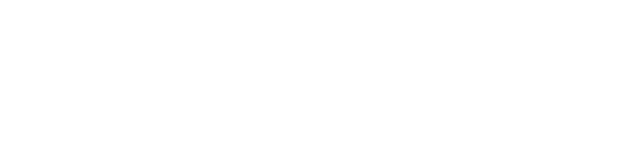
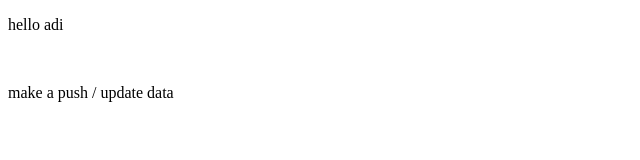
Before and after one commit to sunshine25txt/myself-details, a plain HTML site: page index.html in a window 1280 px wide. Shown: the whole page, without its empty margins (0-640 px from the left). Drawn offline with Linux system fonts and the light colour scheme.

Commit message:
html index update

```diff
--- a/index.html
+++ b/index.html
@@ -6,6 +6,9 @@
      <title>Document</title>
 </head>
 <body>
+     <p>hello adi</p>
+     <br>
+     <p> make a push / update data</p>
 
 </body>
 </html>
```
